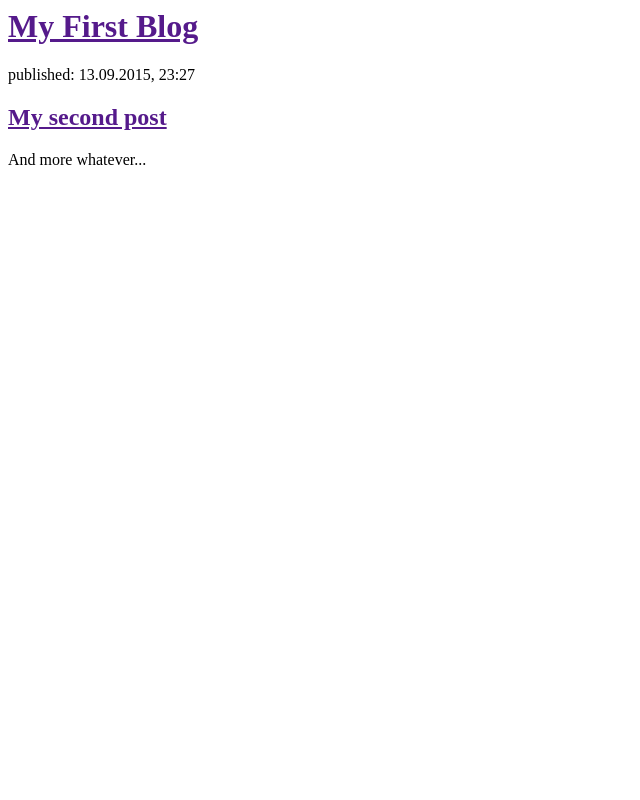
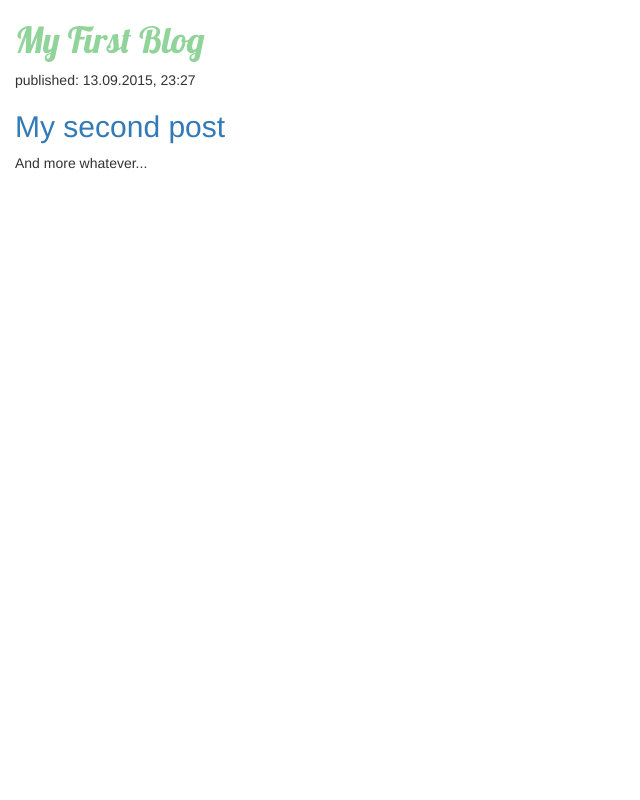
Before and after one commit to pablomiki/mi-primer-blog, a Django app: page / in a window 1280 px wide. Shown: the whole page, without its empty margins (0-640 px from the left). Run offline with Django 3.2, Linux system fonts and the light colour scheme; data that the repository does not hold is empty; some libraries are stand-ins or nearby versions.

Commit message:
Algunos cambios de CSS

```diff
--- /dev/null
+++ b/blog/static/css/blog.css
@@ -0,0 +1,8 @@
+h1 a {
+	color: #90D49A;
+	font-family: 'Lobster';
+}
+
+body {
+	padding-left: 15px;
+}
--- a/blog/templates/blog/post_list.html
+++ b/blog/templates/blog/post_list.html
@@ -1,6 +1,11 @@
+{% load staticfiles %}
 <html>
 	<head>
 		<title>My First Blog</title>
+		<link rel="stylesheet" href="//maxcdn.bootstrapcdn.com/bootstrap/3.2.0/css/bootstrap.min.css">
+		<link rel="stylesheet" href="//maxcdn.bootstrapcdn.com/bootstrap/3.2.0/css/bootstrap-theme.min.css">
+		<link rel="stylesheet" href="{% static "css/blog.css" %}">
+		<link href="http://fonts.googleapis.com/css?family=Lobster&subset=latin,latin-ext" rel="stylesheet" type="text/css">
 	</head>
 	<body>
 		<div>
@@ -8,7 +13,6 @@
 		</div>
 
 		{% for post in posts %}
-
 			<div>
 				<p>published: {{ post.published_date  }}</p>
 				<h1><a href="">{{ post.title }}</a></h1>
```
